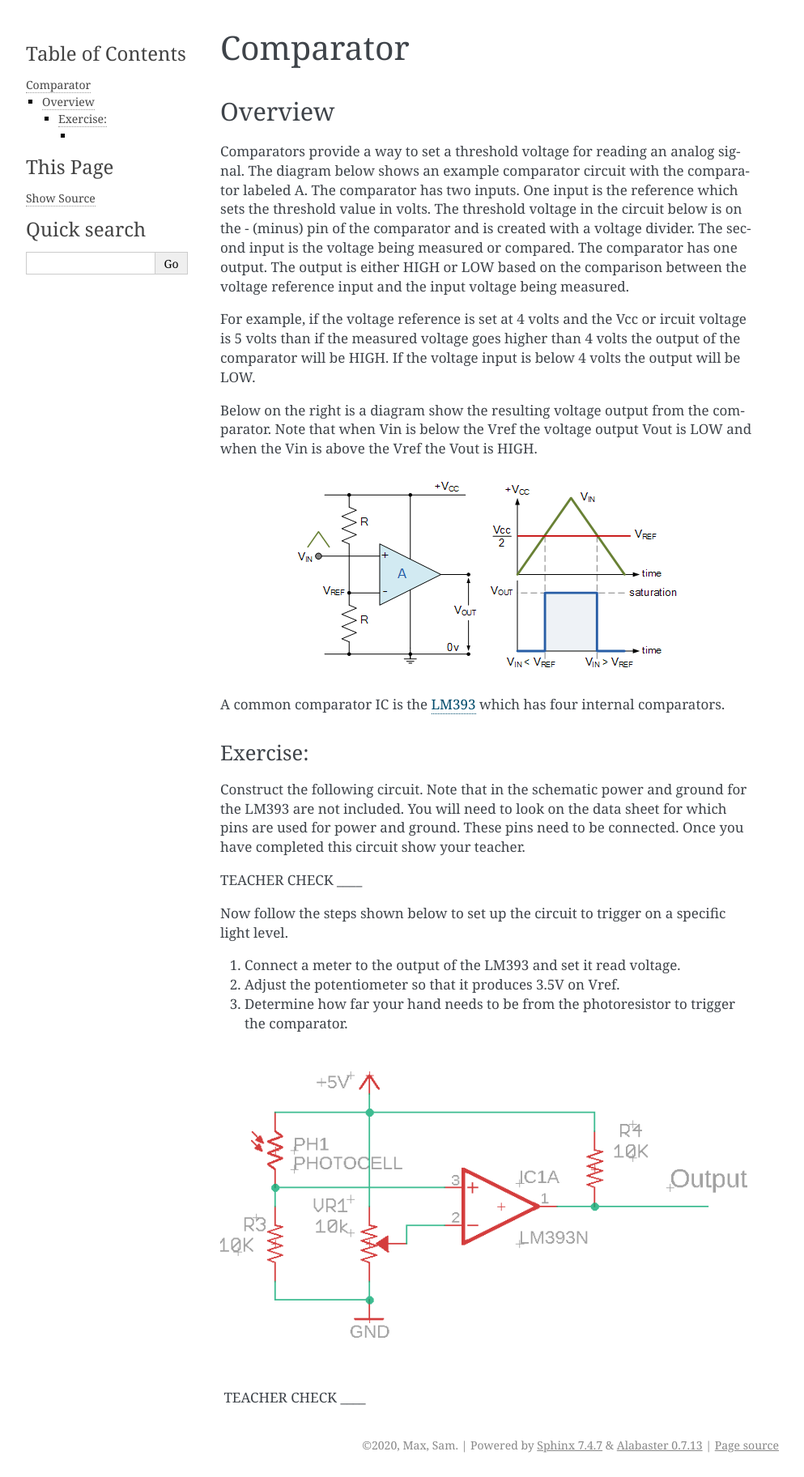
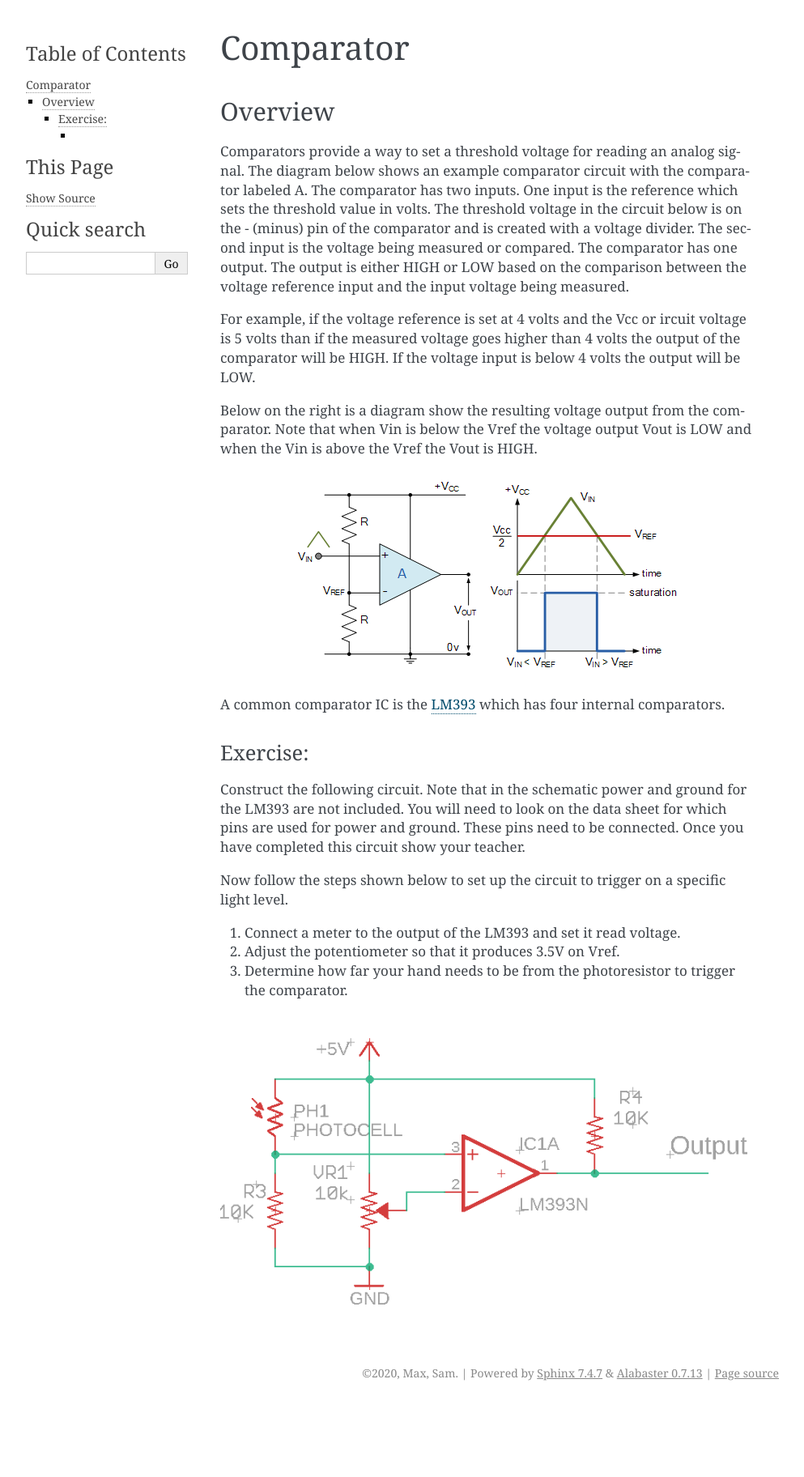
Before and after one commit to maxtkc/mvths-wiki, a Sphinx documentation site: the page built from docs/065-comparator.rst, in a window 1280 px wide. Shown: the whole page at 81% size, without its empty margins (148-1141 px from the left). Built offline with Sphinx 7.4.7, drawn with Linux system fonts in a browser that asks for light colours; pages that are not in the unit, such as notebooks, are missing from menus; after the commit the page ends 1735 px from its top, so only the background shows below that.

Commit message:
Update 065-comparator.rst

```diff
--- a/docs/065-comparator.rst
+++ b/docs/065-comparator.rst
@@ -20,8 +20,6 @@ Exercise:
 
 Construct the following circuit. Note that in the schematic power and ground for the LM393 are not included. You will need to look on the data sheet for which pins are used for power and ground. These pins need to be connected. Once you have completed this circuit show your teacher.
 
-TEACHER CHECK \_\_\_\_
-
 Now follow the steps shown below to set up the circuit to trigger on a specific light level.
 
 #. Connect a meter to the output of the LM393 and set it read voltage.
@@ -32,6 +30,4 @@ Now follow the steps shown below to set up the circuit to trigger on a specific
 |image0|
 ^^^^^^^^
 
- TEACHER CHECK \_\_\_\_
-
 .. |image0| image:: images/image55.png
```
